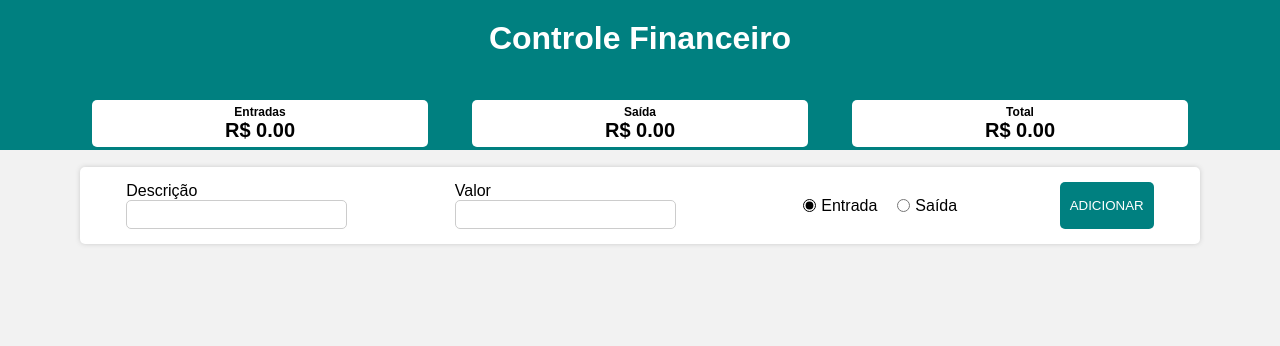
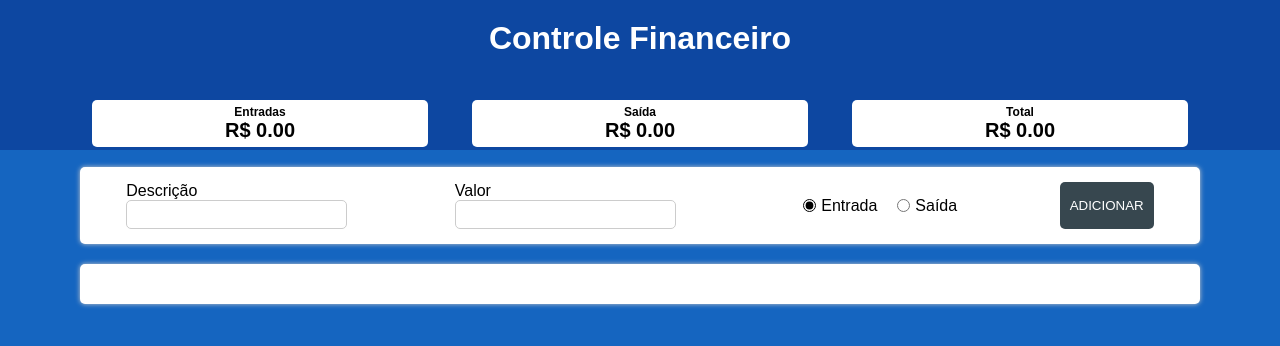
Before and after one commit to RianVitor26/Finances-Control, a React (Create React App) app in the folder app-finance/: page / in a window 1280 px wide. Shown: the top 346 px of the page. Built offline with nearby package versions, Linux system fonts and the light colour scheme.

Commit message:
feat: adicionando o container do grid

```diff
--- a/app-finance/src/App.jsx
+++ b/app-finance/src/App.jsx
@@ -3,6 +3,8 @@ import GlobalStyle from "./styles/global"
 import Header from './components/Header'
 import Resume from "./components/Resume"
 import Form from "./components/Form"
+import Grid from "./components/Grid"
+
 
 const App = () => {
 
@@ -33,7 +35,6 @@ const App = () => {
         setExpense(`R$ ${income}`)
         setTotal(`${Number(income) < Number(expense) ? "-" : ""}R$ ${total}`)
 
-
     }, [transactionsList])
 
     return (
@@ -41,6 +42,7 @@ const App = () => {
             <Header />
             <Resume income={income} expense={expense} total={total} />
             <Form />
+            <Grid />
             <GlobalStyle />
         </>
 
--- a/app-finance/src/components/Form/index.jsx
+++ b/app-finance/src/components/Form/index.jsx
@@ -1,6 +1,7 @@
 import React, { useState } from 'react'
 import * as C from './style'
 const Form = () => {
+
     const [desc, setDesc] = useState("")
     const [amount, setAmount] = useState("")
     const [isExpense, setExpense] = useState(false)
@@ -25,11 +26,10 @@ const Form = () => {
               <C.InputContent>
                   <C.Label>Valor</C.Label>
                   <C.Input
-                      value={desc}
+                      value={amount}
                       type="number"
                       onChange={(e) => setAmount(e.target.value)} />
               </C.InputContent>
-
               <C.InputContent>
                   <C.RadioGroup>
                       <C.Input
--- a/app-finance/src/components/Form/style.js
+++ b/app-finance/src/components/Form/style.js
@@ -49,5 +49,5 @@ border: none;
 border-radius: 5px;
 cursor: pointer;
 color: white;
-background-color: teal;
+background-color: #37474f;
 `
--- /dev/null
+++ b/app-finance/src/components/Grid/index.jsx
@@ -0,0 +1,12 @@
+import React from 'react'
+import * as C from './style'
+
+const Grid = () => {
+  return (
+    <C.Container>
+
+    </C.Container>
+  )
+}
+
+export default Grid
--- /dev/null
+++ b/app-finance/src/components/Grid/style.js
@@ -0,0 +1,27 @@
+import styled from 'styled-components'
+
+export const Container = styled.table`
+ width: 98%;
+ background-color: #fff;
+ padding: 20px;
+ box-shadow: 0px 0px 5px #ccc;
+ border-radius: 5px;
+ max-width: 1120px;
+ margin: 20px auto;
+`
+export const Thead = styled.thead`
+
+`
+export const Tbody = styled.tbody`
+
+`
+export const Tr = styled.tr`
+
+`
+export const Th = styled.th`
+text-align: start;
+border-bottom: inset;
+padding-bottom: 5px;
+text-align: ${(props) => (props.alignCenter ? "center" : "start")};
+width: ${(props) => (props.width ? props.width + "%" : "auto")}
+`
--- a/app-finance/src/components/Header/styles.js
+++ b/app-finance/src/components/Header/styles.js
@@ -3,7 +3,7 @@ import styled from 'styled-components'
 export const Container = styled.div`
 height: 150px;
 text-align: center;
-background: teal;
+background: #0d47a1;
 `
 
 export const Header = styled.h1`
--- a/app-finance/src/styles/global.js
+++ b/app-finance/src/styles/global.js
@@ -10,7 +10,7 @@ const Global = createGlobalStyle`
 
 body{
     font-family: Sans-Serif;
-    background-color: #f2f2f2;
+    background-color: #1565c0;
 }
 `
 
```
Also changed, not shown: app-finance/src/components/GridItem/index.jsx (added, +7 -0 lines), app-finance/src/components/GridItem/style.js (added).
